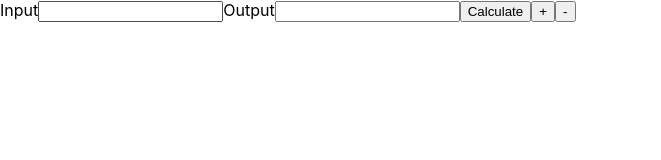
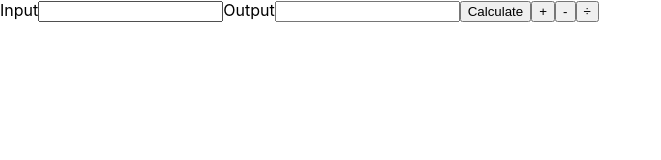
Before and after one commit to Jstephenson808/react_calculator, a React (Create React App) app: page / in a window 1280 px wide. Shown: the top 160 px of the page, without its empty margins (0-661 px from the left). Built offline with nearby package versions, Linux system fonts and the light colour scheme.

Commit message:
add ÷ button

```diff
--- a/src/Calculator.js
+++ b/src/Calculator.js
@@ -2,12 +2,13 @@ export default function Calculator() {
     return (
         <>
             <label htmlFor='input-field'>Input</label>
-            <input id='input-field'/>
+                <input id='input-field'/>
             <label htmlFor='output-field'>Output</label>
-            <input id='output-field'/>
+                <input id='output-field'/>
             <button id='calculate'>Calculate</button>
             <button id='+'>+</button>
             <button id='-'>-</button>
+            <button id='÷'>÷</button>
         </>
     )
 }
```
Also changed, not shown: 1 other file (tests, documents, lock files or other folders).
